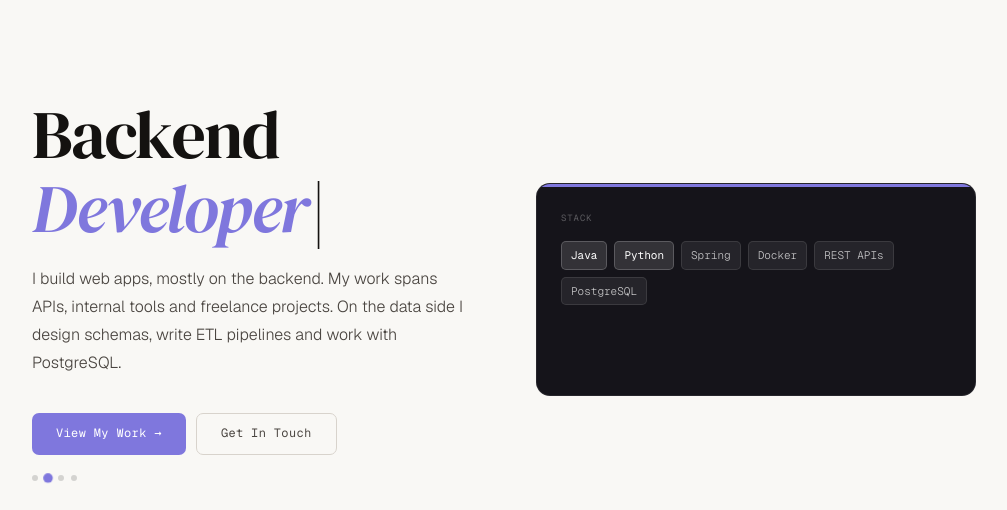
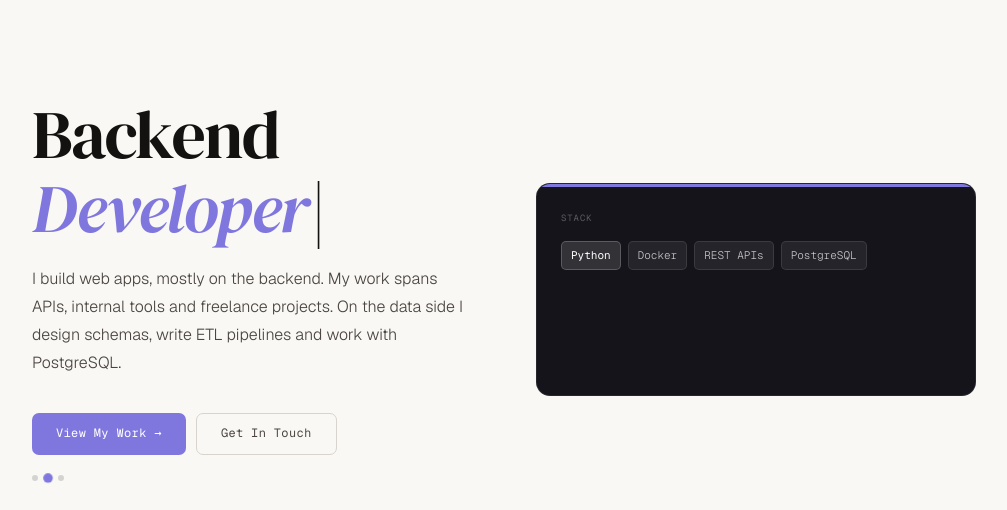
Before and after one commit to KyryloBublii/digital-cv, a Flask app: page / in a window 1280 px wide. Shown: the part 60-570 px from the top of the page, without its empty margins (136-1143 px from the left). Run offline with Flask 3, Linux system fonts and the light colour scheme.

Commit message:
remove Java and related technologies from hero roles
Co-Authored-By: Claude Sonnet 4.6 <noreply@anthropic.com>

```diff
--- a/templates/index.html
+++ b/templates/index.html
@@ -120,9 +120,8 @@
 (function () {
   var roles = [
     { title: ["Data",    "Engineer"],  color: "#0f6e56", stack: { primary: ["Python", "ETL"],               secondary: ["PostgreSQL", "SQL"] } },
-    { title: ["Backend", "Developer"], color: "#7f77dd", stack: { primary: ["Java", "Python"],              secondary: ["Spring", "Docker", "REST APIs", "PostgreSQL"] } },
+    { title: ["Backend", "Developer"], color: "#7f77dd", stack: { primary: ["Python"],                      secondary: ["Docker", "REST APIs", "PostgreSQL"] } },
     { title: ["Python",  "Developer"], color: "#ba7517", stack: { primary: ["Python", "FastAPI", "Django"], secondary: ["SQLAlchemy", "Supabase", "pytest"] } },
-    { title: ["Java",    "Developer"], color: "#a32d2d", stack: { primary: ["Java", "Spring Boot"],         secondary: ["Maven", "JUnit", "Hibernate", "REST APIs"] } },
   ];
 
   // ── Build typewriter title ────────────────────────────────────
```
